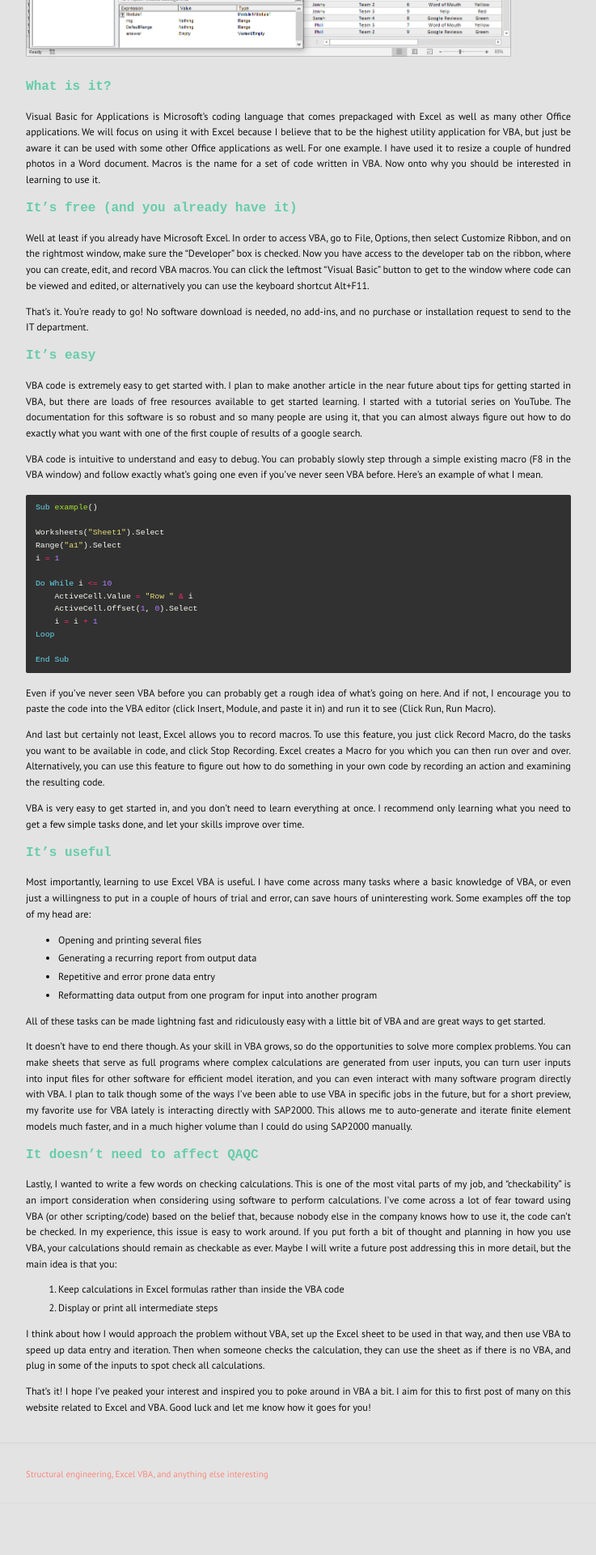
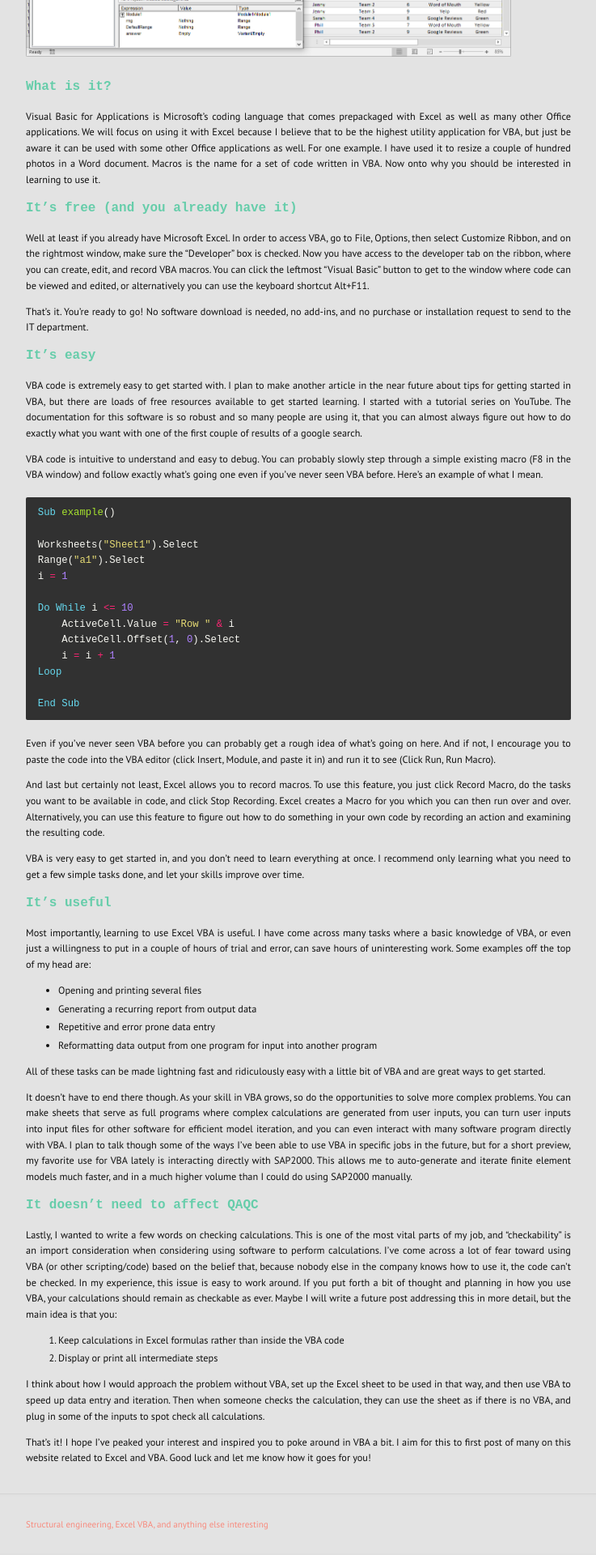
Before and after one commit to labeattie/lucasbeattiedotcom, a Jekyll site: the page built from _posts/2022-01-03-why-civil-engineers-vba.md, in a window 1280 px wide. Shown: the part 647-2567 px from the top of the page at 81% size, without its empty margins (271-1008 px from the left). Built offline with Jekyll 4.4.1, drawn with Linux system fonts in a browser that asks for light colours; before the commit the page ends 2504 px from its top, so only the background shows below that.

```diff
--- a/_sass/basic.sass
+++ b/_sass/basic.sass
@@ -87,13 +87,13 @@
 pre
   background: reduce(12)
   border-radius: 2px
-  font-size: .8em
+  font-size: 1.0em
   margin: 1.5em 0
   padding: .8em 1.2em
   overflow-x: auto
 
 \:not(pre) > code
-  font-size: .9em
+  font-size: 1.0em
   background: reduce(15)
   opacity: .7
   border-radius: 2px
```
